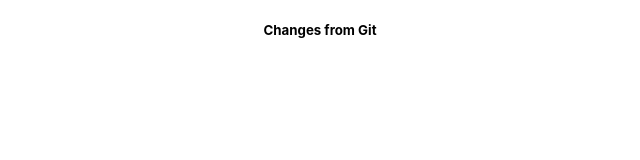
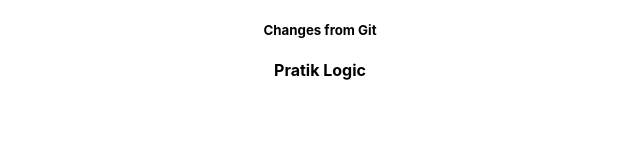
Before and after one commit to sampat1800panaskar/squad-ots, a React (Create React App) app in the folder squad-ots-app/: page / in a window 1280 px wide. Shown: the top 160 px of the page, without its empty margins (320-960 px from the left). Built offline with nearby package versions, Linux system fonts and the light colour scheme.

Commit message:
new folder created for logic.

```diff
--- a/squad-ots-app/src/App.js
+++ b/squad-ots-app/src/App.js
@@ -1,10 +1,12 @@
 import logo from './logo.svg';
 import './App.css';
+import MainLogic from './componets-pratik';
 
 function App() {
   return (
     <div className="App">
       <h5>Changes from Git</h5>
+      <MainLogic />
     </div>
   );
 }
--- /dev/null
+++ b/squad-ots-app/src/componets-pratik/index.jsx
@@ -0,0 +1,10 @@
+
+const MainLogic = () => {
+    return (
+        <>
+            <h4>Pratik Logic</h4>
+        </>
+    )
+}
+
+export default MainLogic;
```
